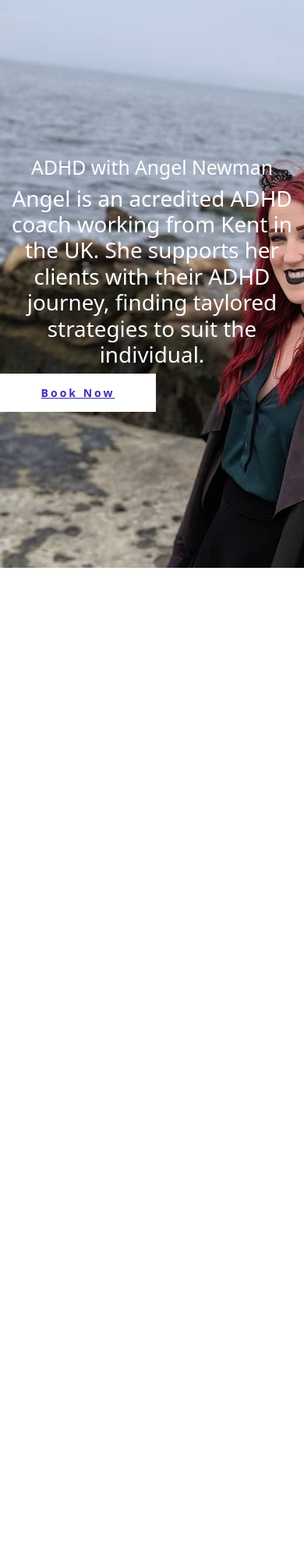
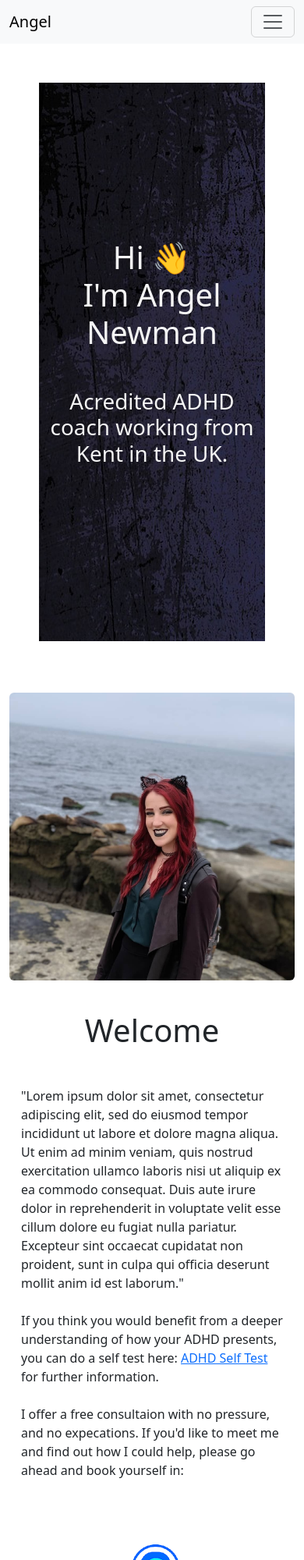
Before and after one commit to PurpleRazor/Angel-ADHD-Coach, a plain HTML site: page index.html in a window 390 px wide. Shown: the top 2000 px of the page at 78% size. Before the commit the page ends 844 px from the top, so only its background shows below. Drawn offline with nearby package versions, Linux system fonts and the light colour scheme.

Commit message:
home page HTML and some styling

```diff
--- a/index.html
+++ b/index.html
@@ -19,18 +19,98 @@
     <title>ADHD Coach</title>
   </head>
   <body>
+    <nav class="navbar navbar-expand-lg bg-body-tertiary">
+  <div class="container-fluid">
+    <a class="navbar-brand" href="#">Angel</a>
+    <button class="navbar-toggler" type="button" data-bs-toggle="collapse" data-bs-target="#navbarNav" aria-controls="navbarNav" aria-expanded="false" aria-label="Toggle navigation">
+      <span class="navbar-toggler-icon"></span>
+    </button>
+    <div class="collapse navbar-collapse" id="navbarNav">
+      <ul class="navbar-nav">
+        <li class="nav-item">
+          <a class="nav-link active" aria-current="page" href="#">Home</a>
+        </li>
+        <li class="nav-item">
+          <a class="nav-link" href="#">About me</a>
+        </li>
+        <li class="nav-item">
+          <a class="nav-link" href="#">Pricing</a>
+        </li>
+      </ul>
+    </div>
+  </div>
+</nav>
     <div class="contianer">
       <header>
-        <h2>ADHD with Angel Newman</h2>
-        <h1 class="text-align-center">
-          Angel is an acredited ADHD coach working from Kent in the UK. She
-          supports her clients with their ADHD journey, finding taylored
-          strategies to suit the individual.
+        <h2 class="mb-5">
+          Hi 👋 <br />
+          I'm Angel Newman
+        </h2>
+        <h1 class="text-align-center mb-4">
+          Acredited ADHD coach working from Kent in the UK.
         </h1>
-        <a class="buttonLink" href="http://">Book Now</a>
       </header>
-      <main></main>
-      <footer></footer>
+      <main>
+        <div class="wrapper">
+          <div id="container" class="container">
+            <div class="row">
+              <div class="col-sm-6">
+                <img
+                  class="rounded img-fluid mt-3"
+                  src="src/Angelwithcatears.jpg"
+                  alt="A photgraph of Angel"
+                />
+              </div>
+              <div class="col-sm-6 mt-3">
+                <h2 class="mb-5 mt-4">Welcome</h2>
+                <p>
+                  "Lorem ipsum dolor sit amet, consectetur adipiscing elit, sed
+                  do eiusmod tempor incididunt ut labore et dolore magna aliqua.
+                  Ut enim ad minim veniam, quis nostrud exercitation ullamco
+                  laboris nisi ut aliquip ex ea commodo consequat. Duis aute
+                  irure dolor in reprehenderit in voluptate velit esse cillum
+                  dolore eu fugiat nulla pariatur. Excepteur sint occaecat
+                  cupidatat non proident, sunt in culpa qui officia deserunt
+                  mollit anim id est laborum."
+                  <br />
+                  <br />
+                  If you think you would benefit from a deeper understanding of
+                  how your ADHD presents, you can do a self test here:
+                  <a
+                    title="link to ADHD website for self test"
+                    href="#"
+                    target="_blank"
+                    >ADHD Self Test</a
+                  >
+                  for further information.
+                  <br />
+                  <br />
+                  I offer a free consultaion with no pressure, and no
+                  expecations. If you'd like to meet me and find out how I could
+                  help, please go ahead and book yourself in:
+                  <a
+                    href="#"
+                    target="_blank"
+                    title="Book a meeting with Angel"
+                    ><img class="calendly-image" src="src/calendly.png" alt="link to angles calendly"></img></a>
+                </p>
+              </div>
+            </div>
+          </div>
+        </div>
+      </main>
+      <footer>
+        Coded by
+        <a
+          class="by-link"
+          href="https://www.shecodes.io/graduates/102580-jenny-styles"
+          target="_blank"
+          >Jenny Styles</a
+        >,<br />
+        open-sourced on
+        <a class="by-link" href="#" target="_blank">GitHub</a>, and hosted on
+        <a class="by-link" href="#" target="_blank">Netlify</a>.
+      </footer>
     </div>
   </body>
 </html>
--- a/style.css
+++ b/style.css
@@ -1,25 +1,39 @@
 h2 {
   text-align: center;
+  font-size: 40px;
 }
 
 header {
-  background-image: url(../src/angelwithcatears.jpg);
-  background-repeat: no-repeat;
-  background-size: cover;
-  color: white;
+  background-image: url(../src/blueandblacktexture.jpg);
+  color: whitesmoke;
   text-align: center;
   padding: 200px 0;
+  margin: 50px;
 }
 
-.buttonLink {
+main p {
+  margin: 15px;
+}
+
+.calendly-image {
   display: block;
-  max-width: 200px;
-  color: #462cb3;
-  font-weight: 700;
-  font-size: 14px;
-  line-height: 1.5;
+  margin: 20px auto;
+}
+
+.by-link {
+  text-decoration: none;
+  font-weight: bold;
+  color: white;
+}
+.by-link:hover {
+  text-decoration: underline;
+}
+
+footer {
+  background-image: url(../src/blueandblacktexture.jpg);
   text-align: center;
-  letter-spacing: 3px;
-  padding: 14px;
-  background-color: white;
+  color: whitesmoke;
+  margin: 50px;
+  padding: 20px;
+  opacity: 0.8;
 }
```
Also changed, not shown: src/blueandblacktexture.jpg (renamed from src/blue and black texture.jpg), src/calendly.png (added).
